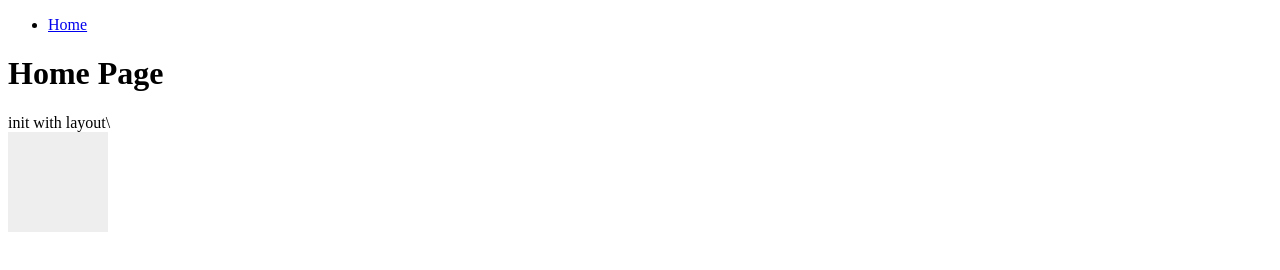
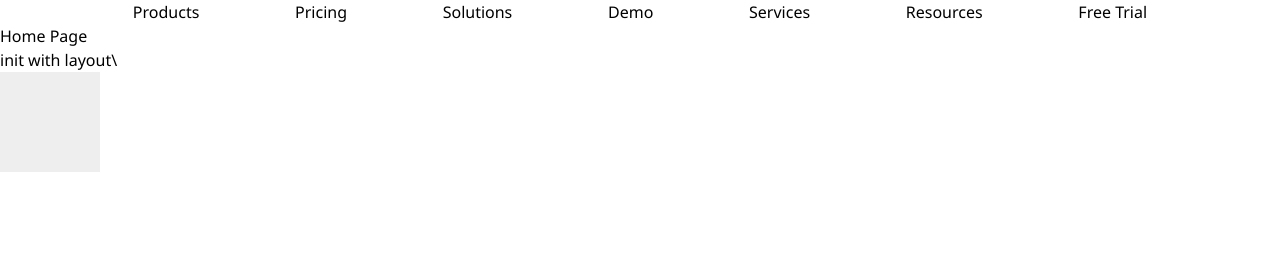
Before and after one commit to PSJgit/gatsby-dev, a Gatsby site: page / in a window 1280 px wide. Built offline with nearby package versions, Linux system fonts and the light colour scheme; Gatsby itself is replaced by a stand-in of ours.

Commit message:
reset and grid

```diff
--- a/gatsby-browser.js
+++ b/gatsby-browser.js
@@ -1,9 +1,11 @@
 import React from 'react';
 import { ThemeProvider } from 'styled-components';
 import Theme from './src/theme/theme';
+import GlobalReset from './src/theme/GlobalReset';
 
 export const wrapRootElement = ({ element }) => (
   <ThemeProvider theme={Theme}>
+    <GlobalReset/>
     {element}
   </ThemeProvider>
 )
--- a/gatsby-ssr.js
+++ b/gatsby-ssr.js
@@ -1,9 +1,11 @@
 import React from 'react';
 import { ThemeProvider } from 'styled-components';
 import Theme from './src/theme/theme';
+import GlobalReset from './src/theme/GlobalReset';
 
 export const wrapRootElement = ({ element }) => (
   <ThemeProvider theme={Theme}>
+    <GlobalReset/>
     {element}
   </ThemeProvider>
 )
--- a/package.json
+++ b/package.json
@@ -23,7 +23,9 @@
     "gatsby-plugin-styled-components": "^4.11.0",
     "react": "^17.0.1",
     "react-dom": "^17.0.1",
+    "react-grid-system": "^7.3.1",
     "react-helmet": "^6.1.0",
-    "styled-components": "^5.3.0"
+    "styled-components": "^5.3.0",
+    "styled-reset": "^4.3.4"
   }
 }
--- a/src/components/Layout.tsx
+++ b/src/components/Layout.tsx
@@ -1,5 +1,6 @@
 import * as React from 'react';
 import { Link } from 'gatsby';
+import Nav from '../components/Nav/Nav';
 
 type Props = {
   pageTitle: string,
@@ -10,11 +11,7 @@ const Layout = ({ pageTitle, children }: Props) => {
   return (
     <div>
       <title>{pageTitle}</title>
-      <nav>
-        <ul>
-          <li><Link to="/">Home</Link></li>
-        </ul>
-      </nav>
+      <Nav/>
       <main>
         <h1>{pageTitle}</h1>
         {children}
--- /dev/null
+++ b/src/components/Logo/Logo.styled.ts
@@ -0,0 +1,5 @@
+import styled, { css } from 'styled-components';
+
+export const StyledLogo = styled.div`
+
+`;
--- /dev/null
+++ b/src/components/Nav/Nav.styled.ts
@@ -0,0 +1,9 @@
+import styled, { css } from 'styled-components';
+
+export const StyledNavContainer = styled.ul`
+  display: flex;
+  justify-content: space-around;
+  & li {
+    display: block;
+  }
+`;
--- /dev/null
+++ b/src/components/Nav/Nav.tsx
@@ -0,0 +1,25 @@
+import * as React from 'react';
+import { Link } from 'gatsby';
+import { Container } from 'react-grid-system';
+import { StyledNavContainer } from './Nav.styled';
+
+const Nav = () => {
+  return (
+    <Container>
+      <nav className='main-nav'>
+        <StyledNavContainer>
+          <li>Products</li>
+          <li>Pricing</li>
+          <li>Solutions</li>
+          <li>Demo</li>
+          <li>Services</li>
+          <li>Resources</li>
+          <li>Free Trial</li>
+        </StyledNavContainer>
+      </nav>
+    </Container>
+
+  )
+}
+
+export default Nav;
--- /dev/null
+++ b/src/theme/GlobalReset.tsx
@@ -0,0 +1,23 @@
+import { createGlobalStyle } from 'styled-components'
+import reset from 'styled-reset'
+
+const GlobalReset = createGlobalStyle`
+  ${reset}
+  *, *:before, *:after {
+    box-sizing: border-box;
+  }
+  html {
+    box-sizing: border-box;
+    scroll-behavior: smooth;
+    font-family: 'Segoe UI', Tahoma, Geneva, Verdana, sans-serif;
+    font-size: 16px;
+    color: '#1a202c';
+  }
+  body {
+    line-height: 1.5;
+    letter-spacing: 0;
+    background-color: '#f7fafc';
+  }
+`;
+
+export default GlobalReset;
```
Also changed, not shown: src/components/Logo/Logo.tsx (added, +12 -0 lines), 1 other file.
